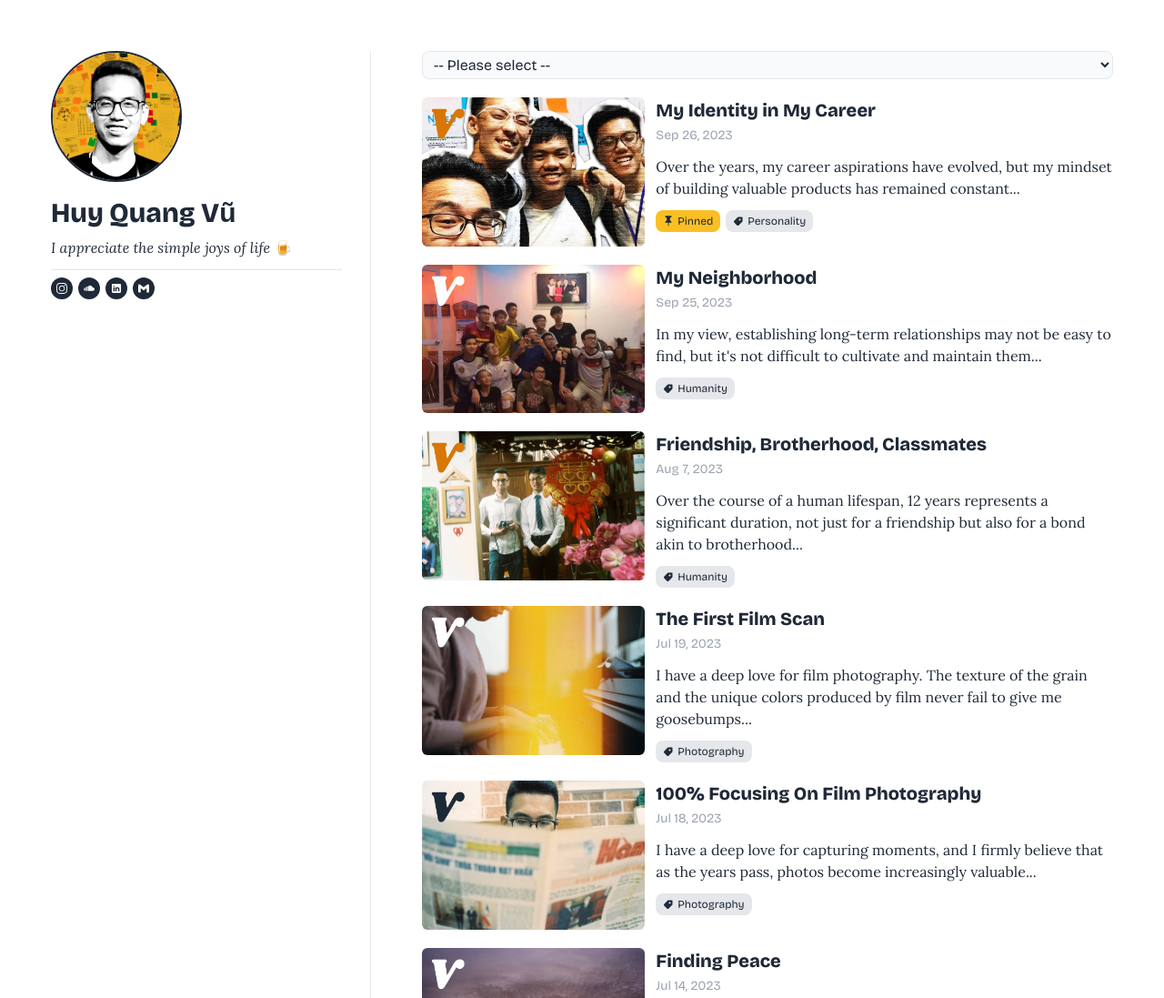
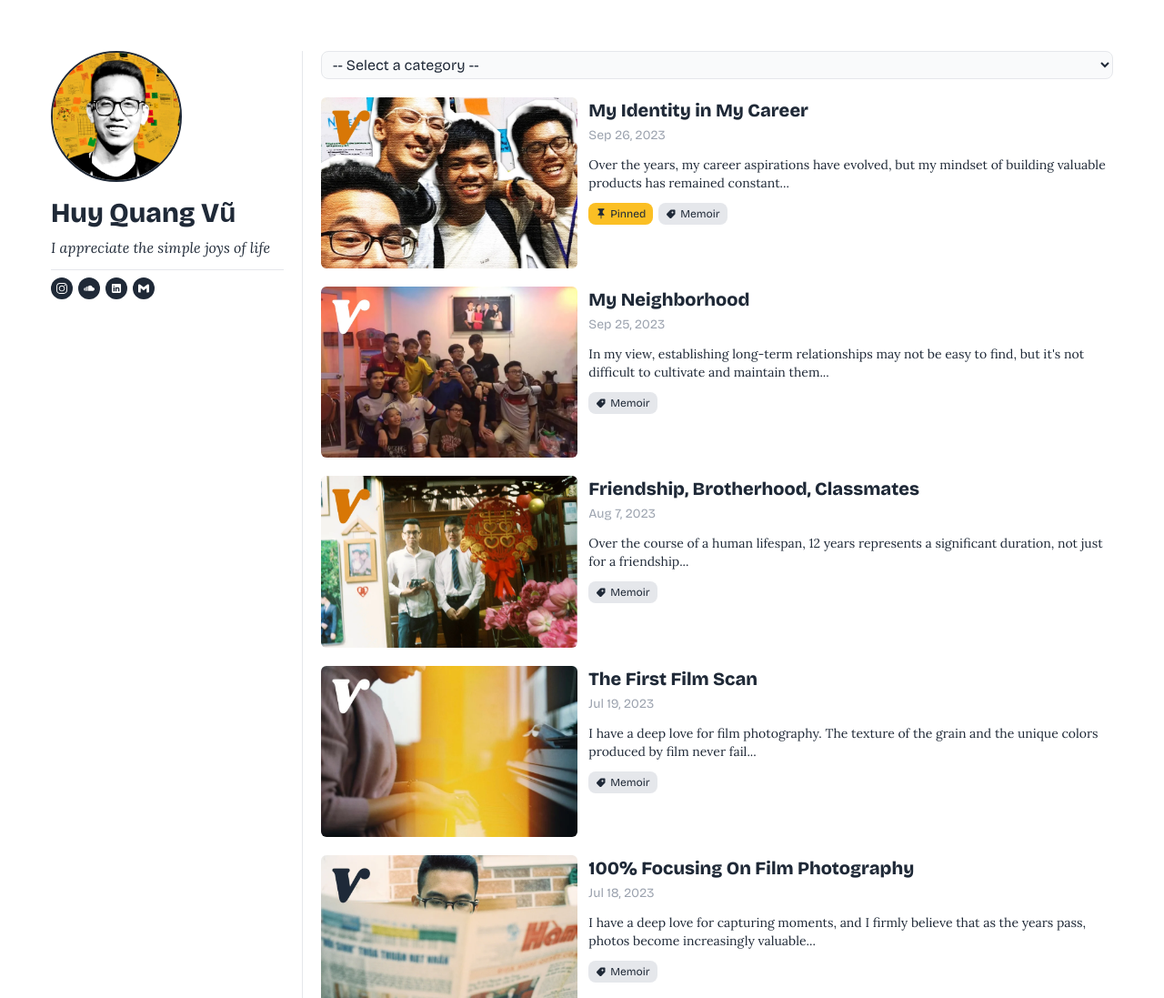
Before and after one commit to itsquanghuy/personal-website, a website: page index.html in a window 1280 px wide. Shown: the top 1097 px of the page at 91% size. Drawn offline with nearby package versions, Linux system fonts and the light colour scheme.

Commit message:
change grid system

```diff
--- a/index.html
+++ b/index.html
@@ -66,10 +66,7 @@
               class="w-36 h-36 border-2 border-gray-800 rounded-full mx-auto lg:mx-0"
           /></a>
           <h1 class="full-name">Huy Quang Vũ</h1>
-          <p class="bio blog-bio">
-            I appreciate the simple joys of life
-            <span class="not-italic">&#127866;</span>
-          </p>
+          <p class="bio blog-bio">I appreciate the simple joys of life</p>
           <div class="contacts">
             <div class="social-media">
               <a href="https://www.instagram.com/v.q_huy/" class="account"
--- a/main.js
+++ b/main.js
@@ -1,28 +1,18 @@
+const DEFAULT_SELECTED_OPTION = "-- Select a category --";
+
 new Vue({
   el: "#feeds",
   data: {
     posts: [],
-    selected: "-- Please select --",
+    selected: DEFAULT_SELECTED_OPTION,
     tags: [
       {
         id: 0,
-        name: "-- Please select --",
+        name: DEFAULT_SELECTED_OPTION,
       },
       {
         id: 1,
-        name: "Personality",
-      },
-      {
-        id: 2,
-        name: "Humanity",
-      },
-      {
-        id: 3,
-        name: "Photography",
-      },
-      {
-        id: 4,
-        name: "Travelling",
+        name: "Memoir",
       },
     ],
   },
@@ -39,7 +29,7 @@ new Vue({
       fetch("./map.json")
         .then((data) => data.json())
         .then((json) => {
-          if (evt.target.value === "-- Please select --") {
+          if (evt.target.value === DEFAULT_SELECTED_OPTION) {
             fetch("./map.json")
               .then((data) => data.json())
               .then((json) => {
--- a/map.json
+++ b/map.json
@@ -3,7 +3,7 @@
     "id": "my-identity-in-my-career",
     "title": "My Identity in My Career",
     "created_at": "Sep 26, 2023",
-    "category": "Personality",
+    "category": "Memoir",
     "pinned": true,
     "intro": "Over the years, my career aspirations have evolved, but my mindset of building valuable products has remained constant..."
   },
@@ -11,7 +11,7 @@
     "id": "my-neighborhood",
     "title": "My Neighborhood",
     "created_at": "Sep 25, 2023",
-    "category": "Humanity",
+    "category": "Memoir",
     "pinned": false,
     "intro": "In my view, establishing long-term relationships may not be easy to find, but it's not difficult to cultivate and maintain them..."
   },
@@ -19,23 +19,23 @@
     "id": "friendship-brotherhood-classmates",
     "title": "Friendship, Brotherhood, Classmates",
     "created_at": "Aug 7, 2023",
-    "category": "Humanity",
+    "category": "Memoir",
     "pinned": false,
-    "intro": "Over the course of a human lifespan, 12 years represents a significant duration, not just for a friendship but also for a bond akin to brotherhood..."
+    "intro": "Over the course of a human lifespan, 12 years represents a significant duration, not just for a friendship..."
   },
   {
     "id": "the-first-film-scan",
     "title": "The First Film Scan",
     "created_at": "Jul 19, 2023",
-    "category": "Photography",
+    "category": "Memoir",
     "pinned": false,
-    "intro": "I have a deep love for film photography. The texture of the grain and the unique colors produced by film never fail to give me goosebumps..."
+    "intro": "I have a deep love for film photography. The texture of the grain and the unique colors produced by film never fail..."
   },
   {
     "id": "focus-on-film-photography",
     "title": "100% Focusing On Film Photography",
     "created_at": "Jul 18, 2023",
-    "category": "Photography",
+    "category": "Memoir",
     "pinned": false,
     "intro": "I have a deep love for capturing moments, and I firmly believe that as the years pass, photos become increasingly valuable..."
   },
@@ -43,7 +43,7 @@
     "id": "finding-peace",
     "title": "Finding Peace",
     "created_at": "Jul 14, 2023",
-    "category": "Travelling",
+    "category": "Memoir",
     "pinned": false,
     "intro": "Work and rest go hand in hand, and I firmly believe that maintaining a balance between the two is essential..."
   },
@@ -51,8 +51,8 @@
     "id": "trip-to-dreamy-city",
     "title": "A True Dreamy City",
     "created_at": "Jul 12, 2023",
-    "category": "Travelling",
+    "category": "Memoir",
     "pinned": false,
-    "intro": "Many people find it easy to hop from one city to another without much hesitation. However, for me, a myriad of seemingly trivial reasons..."
+    "intro": "Many people find it easy to hop from one city to another without much hesitation. However, for me, a myriad of..."
   }
 ]
```
Also changed, not shown: output.css.
